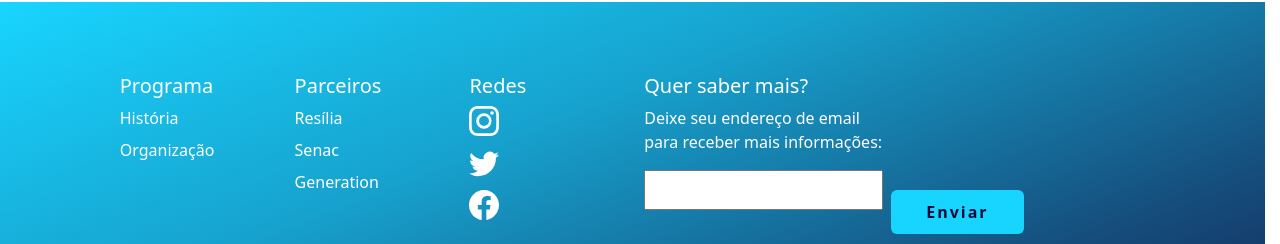
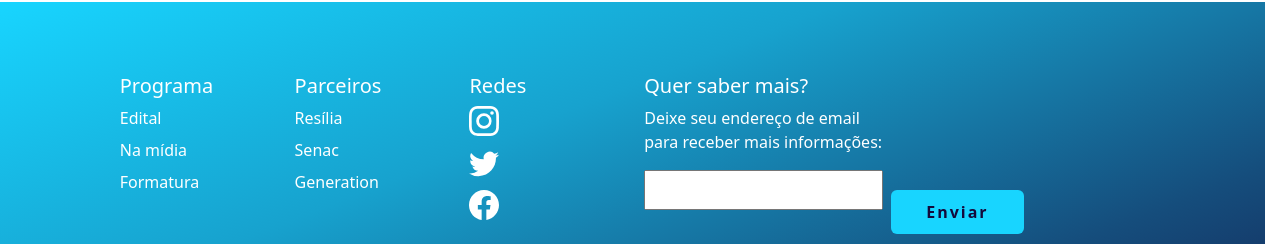
Before and after one commit to DevairUva/Final, a React (Vite) app: page /#/ in a window 1280 px wide. Shown: the part 2995-3239 px from the top of the page. Built offline with nearby package versions, Linux system fonts and the light colour scheme.

Commit message:
atualizaçao

```diff
--- a/src/components/Footer.jsx
+++ b/src/components/Footer.jsx
@@ -9,8 +9,9 @@ function Footer() {
             <div className="col-6 col-md-2 mb-3">
               <h5>Programa</h5>
               <ul className="nav flex-column">
-                <li className="nav-item mb-2"><a href="#" className="nav-link p-0 textColor textColor">História</a></li>
-                <li className="nav-item mb-2"><a href="#" className="nav-link p-0 textColor">Organização</a></li>
+                <li className="nav-item mb-2"><a href="https://programadorescariocas.rio/wp-content/uploads/sites/8/2022/07/EDITAL_PROGRAMADORES.pdf" className="nav-link p-0 textColor textColor">Edital</a></li>
+                <li className="nav-item mb-2"><a href="https://prefeitura.rio/tag/programadores-cariocas/" className="nav-link p-0 textColor">Na mídia</a></li>
+                            <li className="nav-item mb-2"><a href="https://prefeitura.rio/desenvolvimento-economico-inovacao-simplificacao/programadores-cariocas-comemoram-formatura-na-cidade-das-artes/" className="nav-link p-0 textColor textColor">Formatura</a></li>
               </ul>
             </div>
 
--- a/src/styles/footer.css
+++ b/src/styles/footer.css
@@ -69,7 +69,6 @@
   /* adicionando imagem de fundo */
   /* background: url('../assets/calcada6.jpg'); */
   background-color: #14093B;
-  /* background-image: linear-gradient(to right, #4953a0, #63c0b9, #28d9aa); */
   background-image: linear-gradient(to bottom right,#18D5FFff, #17A2CEff,#154D7C, #14093Bff);
   background-size: cover;
  padding-bottom: -100;
--- a/src/styles/home.css
+++ b/src/styles/home.css
@@ -240,4 +240,5 @@ padding-top: 60px;
 
 #person:hover{
   transform: scale(1.3);
+  /* margin-top: 70px; */
 }
```
